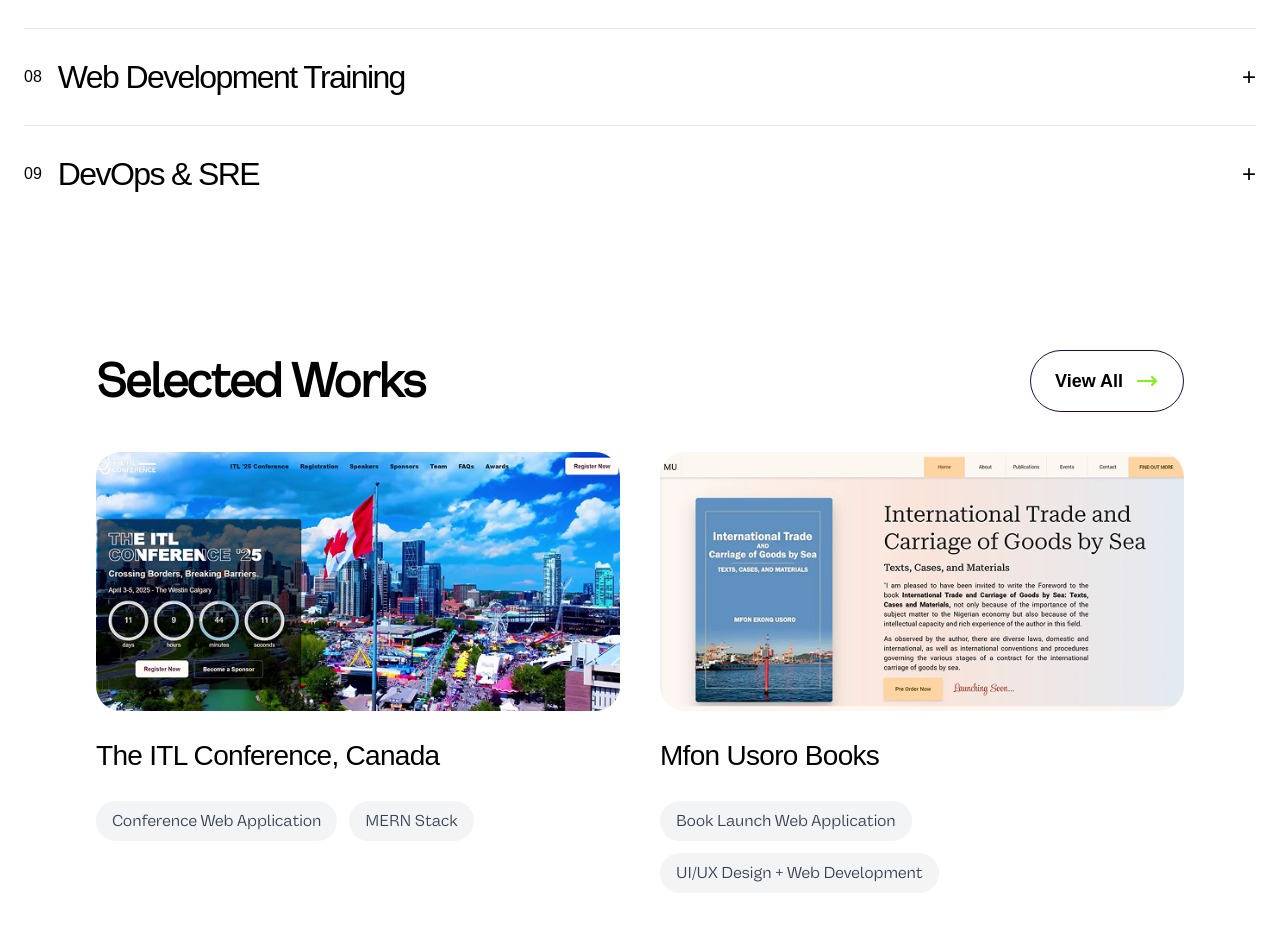
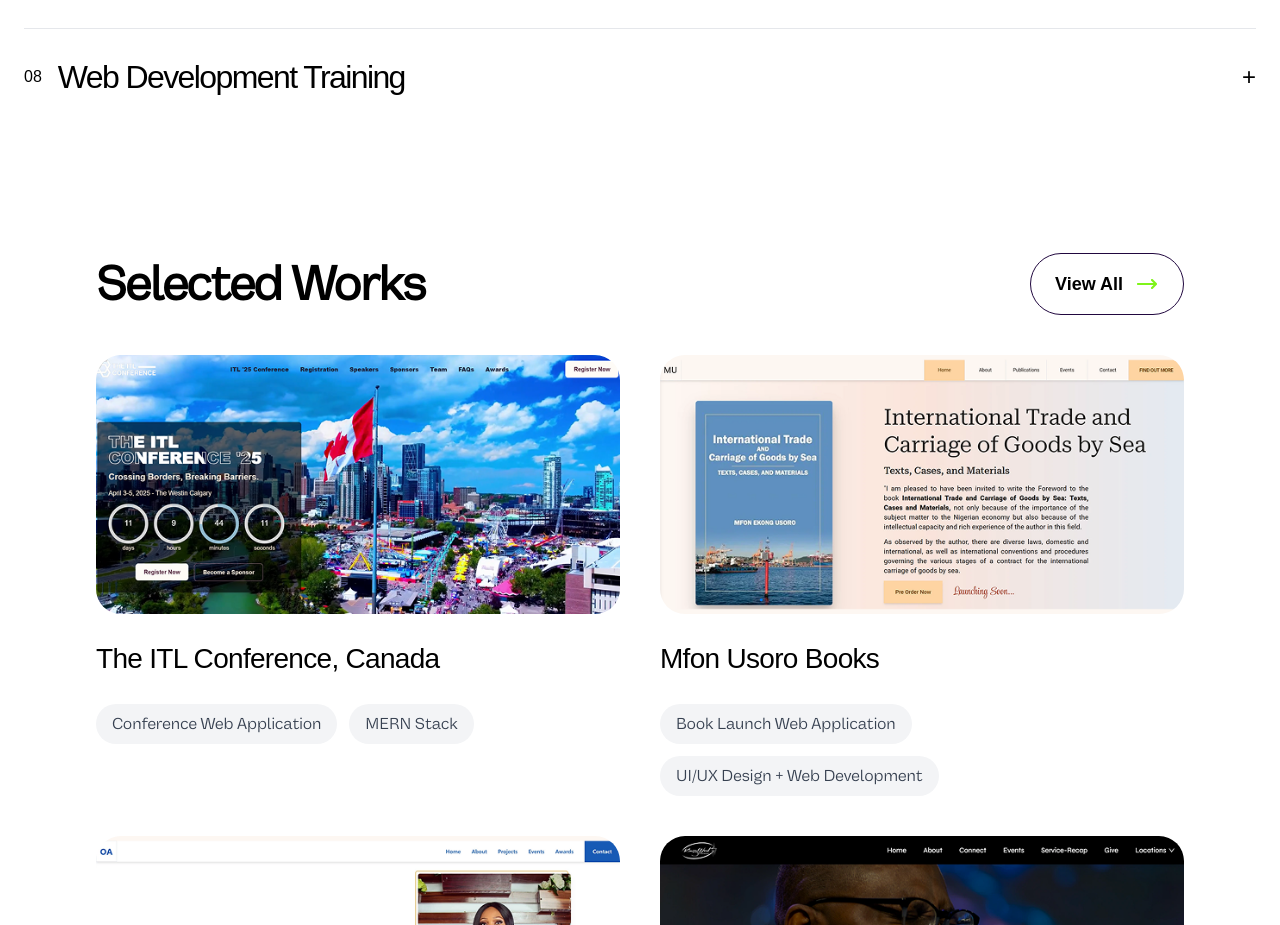
Before and after one commit to hokagecreativelabs/brand-website-launch, a Next.js app: page / in a window 1280 px wide. Shown: the part 2180-3105 px from the top of the page. Built offline with nearby package versions, Linux system fonts and the light colour scheme.

Commit message:
nav and hero feedback fixes

```diff
--- a/app/globals.css
+++ b/app/globals.css
@@ -45,7 +45,7 @@
   position: fixed;
   inset: 0;
   z-index: 50;
-  background-color: #000;
+  background-color: #fff;
   display: flex;
   justify-content: center;
   align-items: center;
--- a/components/sections/Services.jsx
+++ b/components/sections/Services.jsx
@@ -52,12 +52,12 @@
     description: 'Gain hands-on experience with modern web development techniques. Master scalable solutions and future-ready skills for real-world projects.',
     image: '/images/training.jpg'
   },
-  {
-    id: 9,
-    title: 'DevOps & SRE',
-    description: 'Ensure the reliability, scalability, and performance of your applications and services with best practices for DevOps and Site Reliability Engineering (SRE).',
-    image: '/images/devops.jpg'
-  },
+  // {
+  //   id: 9,
+  //   title: 'DevOps & SRE',
+  //   description: 'Ensure the reliability, scalability, and performance of your applications and services with best practices for DevOps and Site Reliability Engineering (SRE).',
+  //   image: '/images/devops.jpg'
+  // },
 ];
 
 export default function Services() {
--- a/components/ui/Loader.jsx
+++ b/components/ui/Loader.jsx
@@ -22,9 +22,9 @@
           transition={{ duration: 0.5 }}
         >
           <motion.img
-            src="/images/icon.webp"
-            alt="Hokage Creative Labs Logo-"
-            className="h-32 w-32 object-contain"
+            src="/images/Icon-1.jpg"
+            alt="Hokage Creative Labs Logo"
+            className="h-72 w-72 object-contain"
             initial={{ opacity: 0, scale: 0.5 }}
             animate={{ opacity: 1, scale: 1 }}
             exit={{ opacity: 0, scale: 0.5 }}
```
